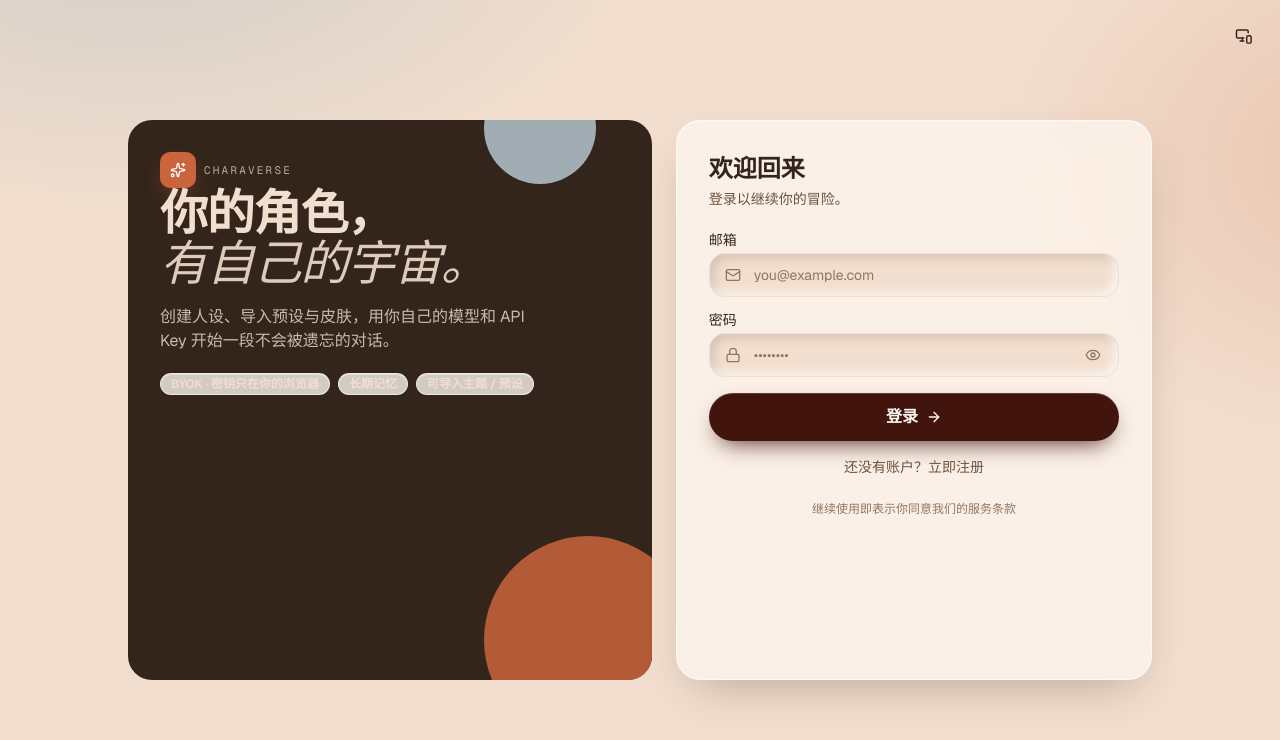
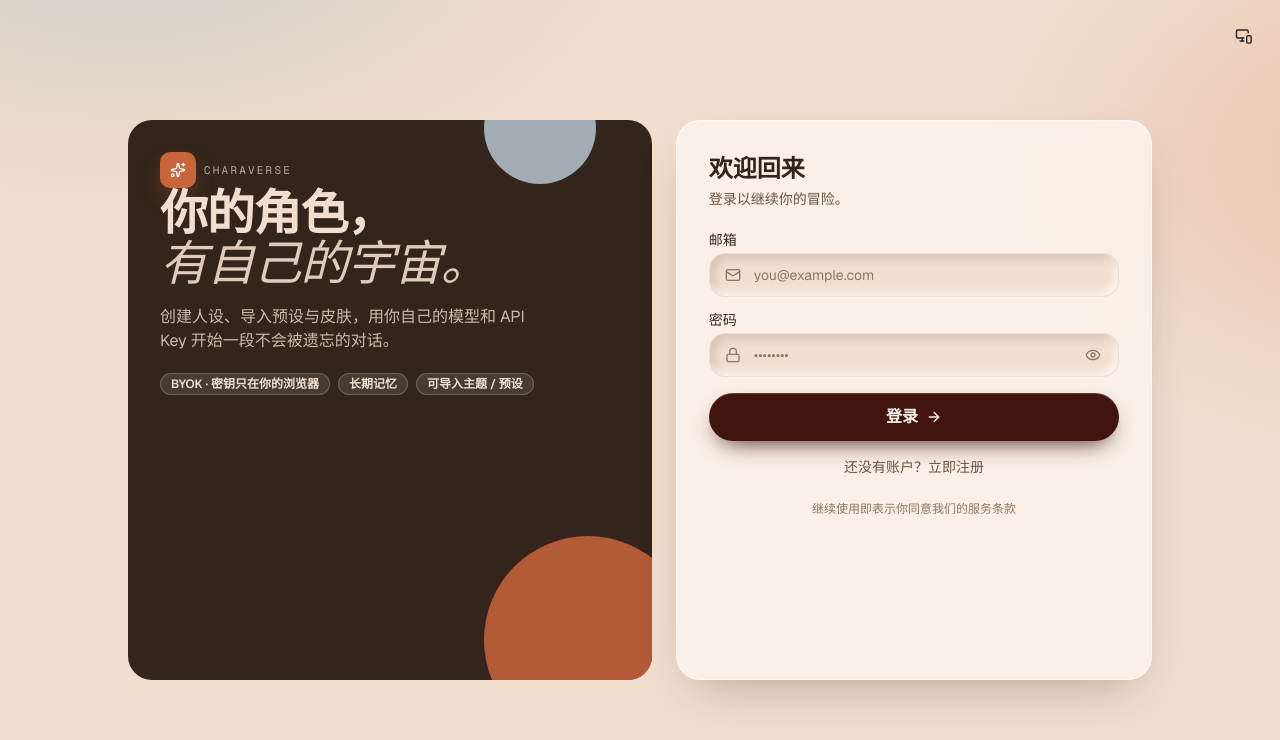
Before and after one commit to Yunxin119/charaverse, a Next.js app: page /login in a window 1280 px wide. Shown: the top 740 px of the page. Built offline with nearby package versions, Linux system fonts and the light colour scheme; no server answers.

Commit message:
P1: readable chips on the login poster

```diff
--- a/src/app/login/page.tsx
+++ b/src/app/login/page.tsx
@@ -95,9 +95,9 @@ function LoginForm() {
               创建人设、导入预设与皮肤，用你自己的模型和 API Key 开始一段不会被遗忘的对话。
             </p>
             <div className="mt-5 flex flex-wrap gap-2">
-              <Chip tone="glass" className="text-cv-cream-200/90 border-white/15">BYOK · 密钥只在你的浏览器</Chip>
-              <Chip tone="glass" className="text-cv-cream-200/90 border-white/15">长期记忆</Chip>
-              <Chip tone="glass" className="text-cv-cream-200/90 border-white/15">可导入主题 / 预设</Chip>
+              <Chip tone="outline" className="border-white/20 bg-white/10 text-[var(--cv-cream-200)]">BYOK · 密钥只在你的浏览器</Chip>
+              <Chip tone="outline" className="border-white/20 bg-white/10 text-[var(--cv-cream-200)]">长期记忆</Chip>
+              <Chip tone="outline" className="border-white/20 bg-white/10 text-[var(--cv-cream-200)]">可导入主题 / 预设</Chip>
             </div>
           </div>
         </PosterCard>
```
